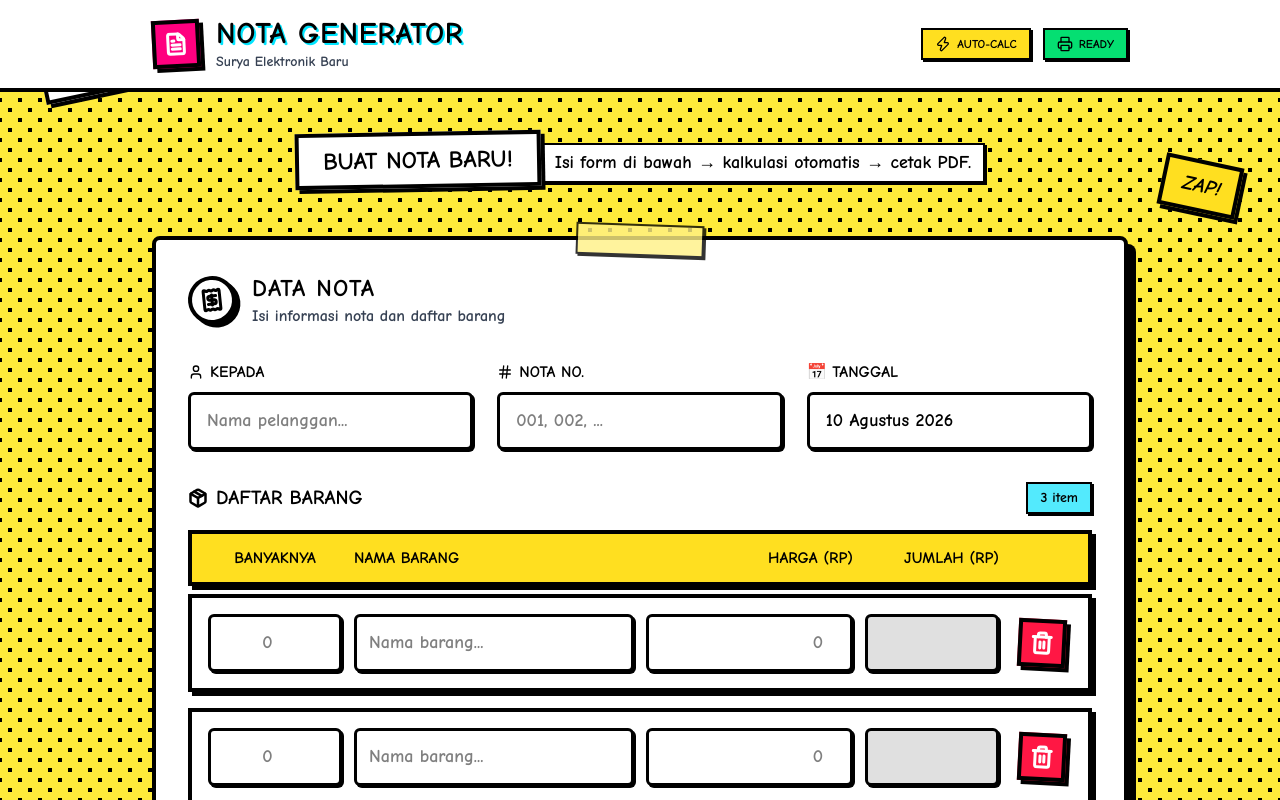
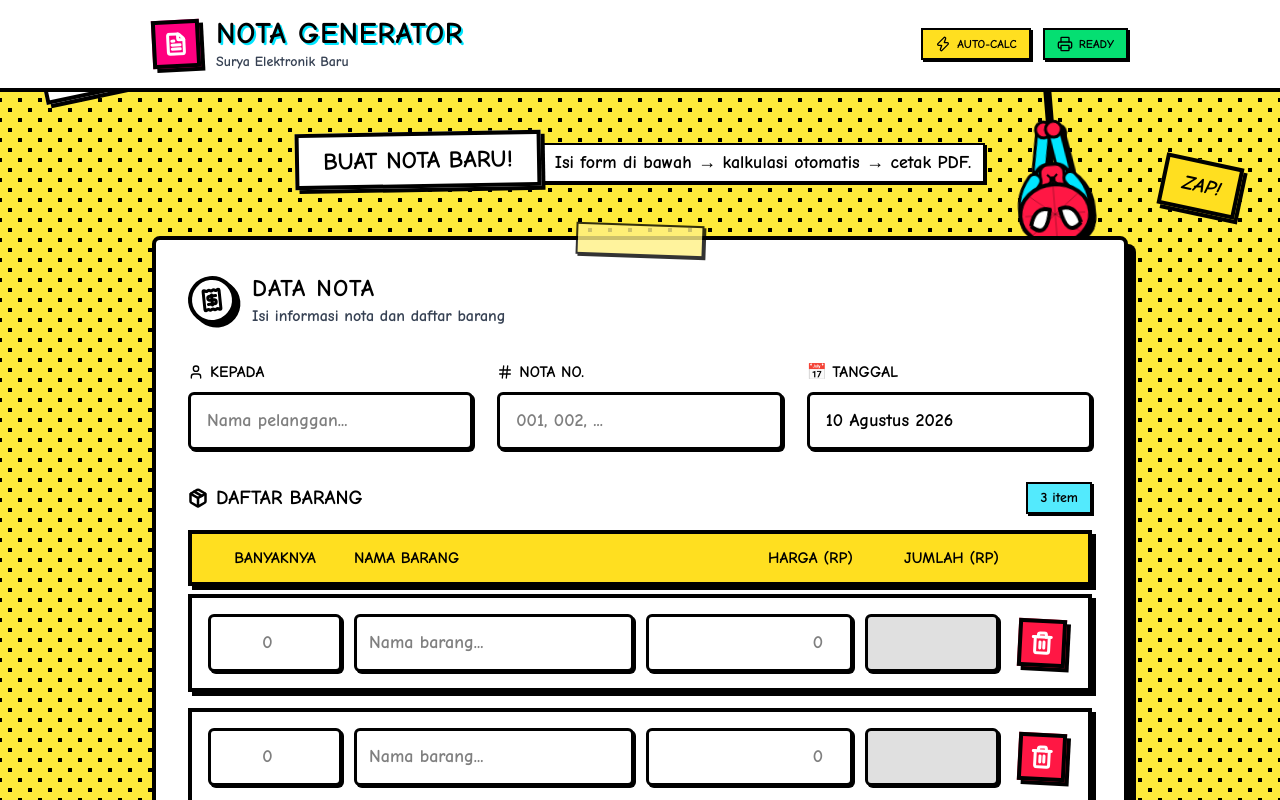
Before and after one commit to Dhani1141/nota-instan, a Next.js app: page / in a window 1280 px wide. Shown: the top 800 px of the page. Built offline with nearby package versions, Linux system fonts and the light colour scheme.

Commit message:
Add hanging Spiderman chibi animation to background

```diff
--- /dev/null
+++ b/src/app/components/Spiderman.tsx
@@ -0,0 +1,64 @@
+import React from "react";
+
+export default function Spiderman() {
+  return (
+    <div
+      className="fixed top-0 right-[5%] md:right-[15%] z-0 pointer-events-none origin-top animate-swing drop-shadow-[4px_4px_0_#000]"
+    >
+      {/* Web line */}
+      <div className="w-1 bg-white border-x-2 border-black h-24 sm:h-32 mx-auto" />
+
+      {/* Chibi Spidey SVG */}
+      <svg width="100" height="140" viewBox="0 0 100 140" className="mx-auto -mt-2">
+         {/* Spider Web handle */}
+         <circle cx="50" cy="10" r="5" fill="#fff" stroke="#000" strokeWidth="3" />
+
+         <g>
+           {/* Legs (upside down, reaching up to the web at y=10) */}
+           {/* Left leg */}
+           <path d="M 38 50 L 45 10" fill="none" stroke="#000" strokeWidth="16" strokeLinecap="round" />
+           <path d="M 38 50 L 45 10" fill="none" stroke="#00e5ff" strokeWidth="10" strokeLinecap="round" />
+           <circle cx="45" cy="10" r="8" fill="#ff1744" stroke="#000" strokeWidth="3" /> {/* Red Boot */}
+
+           {/* Right leg */}
+           <path d="M 62 50 L 55 10" fill="none" stroke="#000" strokeWidth="16" strokeLinecap="round" />
+           <path d="M 62 50 L 55 10" fill="none" stroke="#00e5ff" strokeWidth="10" strokeLinecap="round" />
+           <circle cx="55" cy="10" r="8" fill="#ff1744" stroke="#000" strokeWidth="3" /> {/* Red Boot */}
+         </g>
+
+         {/* Body */}
+         <rect x="32" y="45" width="36" height="40" rx="15" fill="#00e5ff" stroke="#000" strokeWidth="4" />
+         {/* Red chest/suit */}
+         <rect x="38" y="45" width="24" height="30" rx="8" fill="#ff1744" stroke="#000" strokeWidth="3" />
+
+         {/* Spider logo on chest */}
+         <circle cx="50" cy="60" r="3" fill="#000" />
+         <path d="M 45 55 L 50 60 L 55 55 M 45 65 L 50 60 L 55 65" fill="none" stroke="#000" strokeWidth="2" />
+
+         <g>
+           {/* Left Arm hanging down */}
+           <path d="M 32 60 Q 15 80 25 105" fill="none" stroke="#000" strokeWidth="16" strokeLinecap="round" />
+           <path d="M 32 60 Q 15 80 25 105" fill="none" stroke="#00e5ff" strokeWidth="10" strokeLinecap="round" />
+           <circle cx="25" cy="105" r="8" fill="#ff1744" stroke="#000" strokeWidth="3" /> {/* Glove */}
+
+           {/* Right Arm hanging down */}
+           <path d="M 68 60 Q 85 80 75 105" fill="none" stroke="#000" strokeWidth="16" strokeLinecap="round" />
+           <path d="M 68 60 Q 85 80 75 105" fill="none" stroke="#00e5ff" strokeWidth="10" strokeLinecap="round" />
+           <circle cx="75" cy="105" r="8" fill="#ff1744" stroke="#000" strokeWidth="3" /> {/* Glove */}
+         </g>
+
+         {/* Head (Upside down, eyes at the bottom) */}
+         <ellipse cx="50" cy="95" rx="35" ry="30" fill="#ff1744" stroke="#000" strokeWidth="4" />
+
+         {/* Web pattern on face (subtle) */}
+         <path d="M 50 65 L 50 125 M 20 95 L 80 95 M 25 75 L 75 115 M 25 115 L 75 75" fill="none" stroke="#000" strokeWidth="1" opacity="0.3" />
+
+         {/* Eyes (Big white comic eyes, angled downwards since he's upside down) */}
+         {/* Left Eye */}
+         <path d="M 25 105 Q 40 120 45 90 Q 30 85 25 105" fill="#fff" stroke="#000" strokeWidth="4" strokeLinejoin="round" />
+         {/* Right Eye */}
+         <path d="M 75 105 Q 60 120 55 90 Q 70 85 75 105" fill="#fff" stroke="#000" strokeWidth="4" strokeLinejoin="round" />
+      </svg>
+    </div>
+  );
+}
--- a/src/app/globals.css
+++ b/src/app/globals.css
@@ -214,3 +214,12 @@ body {
 .animate-spin {
   animation: spin 0.8s linear infinite;
 }
+
+@keyframes swing {
+  0% { transform: rotate(5deg); }
+  50% { transform: rotate(-5deg); }
+  100% { transform: rotate(5deg); }
+}
+.animate-swing {
+  animation: swing 4s ease-in-out infinite;
+}
--- a/src/app/page.tsx
+++ b/src/app/page.tsx
@@ -2,6 +2,7 @@ import type { Metadata } from "next";
 import { Printer, FileText, Zap } from "lucide-react";
 import NotaFormWrapper from "@/app/components/NotaFormWrapper";
 import IntroAnimation from "@/app/components/IntroAnimation";
+import Spiderman from "@/app/components/Spiderman";
 
 export const metadata: Metadata = {
   title: "Generator Nota Pembelian — Surya Elektronik Baru",
@@ -13,6 +14,7 @@ export default function Home() {
   return (
     <>
       <IntroAnimation />
+      <Spiderman />
       <main className="min-h-screen relative overflow-hidden font-comic">
 
         {/* Comic Decorative Elements */}
```
